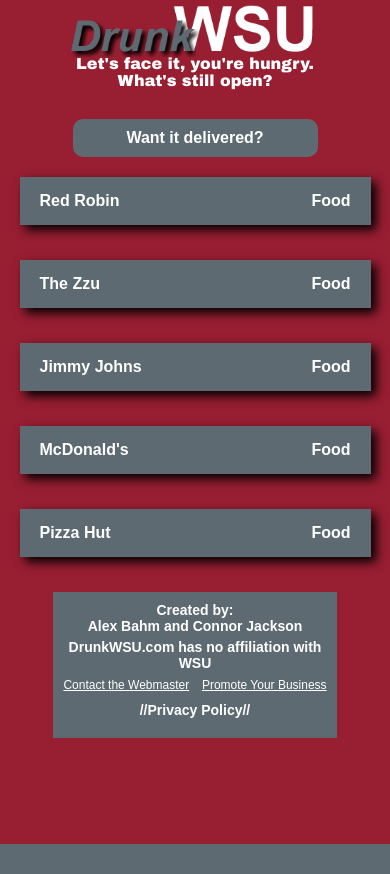
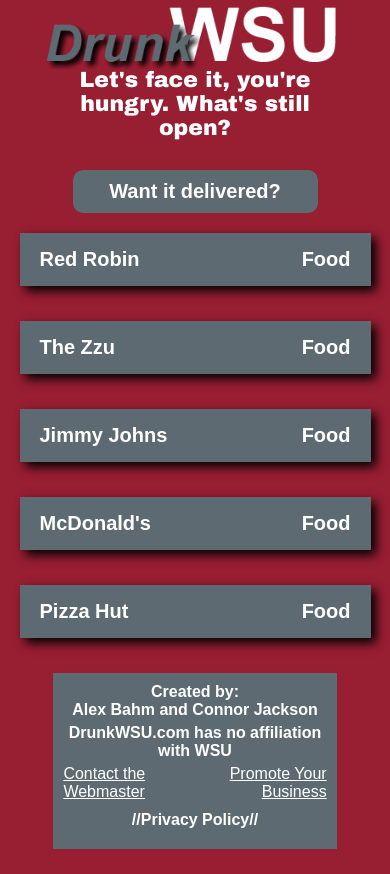
Before and after one commit to techfreek/hungryWSU, a PHP site: page /mIndex.php in a window 390 px wide. Before the commit the page ends 844 px from the top, so only its background shows below. Run offline with PHP 8.4, Linux system fonts and the light colour scheme.

Commit message:
Tweaked text sizes on mobile. turned out to be too small

```diff
--- a/mobile.css
+++ b/mobile.css
@@ -1,13 +1,13 @@
 body {
 	background-color: #981e32;
-	font-size: 16px;
+	font-size: 22px;
 
 }
 
 #logo {
 	display: block;
 	margin: 0 auto;
-	max-width: 75%;
+	max-width: 90%;
 	height: auto;
 }
 
@@ -30,7 +30,7 @@ body {
 	margin-bottom: 20px;
 	color: #fff;
 	font-weight: 800;
-	font-size: 16px;
+	font-size: 20px;
 	text-align: center;
 }
 
@@ -47,7 +47,7 @@ body {
 	background-color: #fff;
 	margin-bottom: 35px;
 	box-shadow: 5px 5px 10px #000;
-	font-size: 16px;
+	font-size: 20px;
 }
 
 .summary {
@@ -76,6 +76,7 @@ body {
 
 #address a{
 	font-weight: 700;
+	font-weight: 24px;
 }
 
 #phoneNum {
@@ -91,19 +92,19 @@ body {
 
 #website a{
 	font-weight: 700;
-	font-size: 20px;
+	font-size: 24px;
 }
 
 #delivers {
 	text-align: center;
 	padding: 10px;
-	font-size: 20px;
+	font-size: 22px;
 
 }
 
 .yes {
 	font-weight: 700;
-	font-size: 20px;
+	font-size: 22px;
 	text-align: center;
 	color: #76EE00;
 
@@ -111,7 +112,7 @@ body {
 
 .no {
 	font-weight: 700;
-	font-size: 20px;
+	font-size: 22px;
 	text-align: center;
 	color: #000;
 }
@@ -122,12 +123,12 @@ body {
 	padding-bottom: 15px;
 	padding-top: 7px;
 	font-weight: 800;
-	font-size: 20px;
+	font-size: 24px;
 }
 
 #footer {
 	text-align: center;
-	font-size: 14px;
+	font-size: 16px;
 	color: #fff;
 	background-color: #5e6a71;
 	width: 75%;
@@ -159,7 +160,7 @@ body {
 }
 
 #footer a {
-	font-size: 12px;
+	font-size: 16px;
 	font-weight: 500;
 }
 
```
